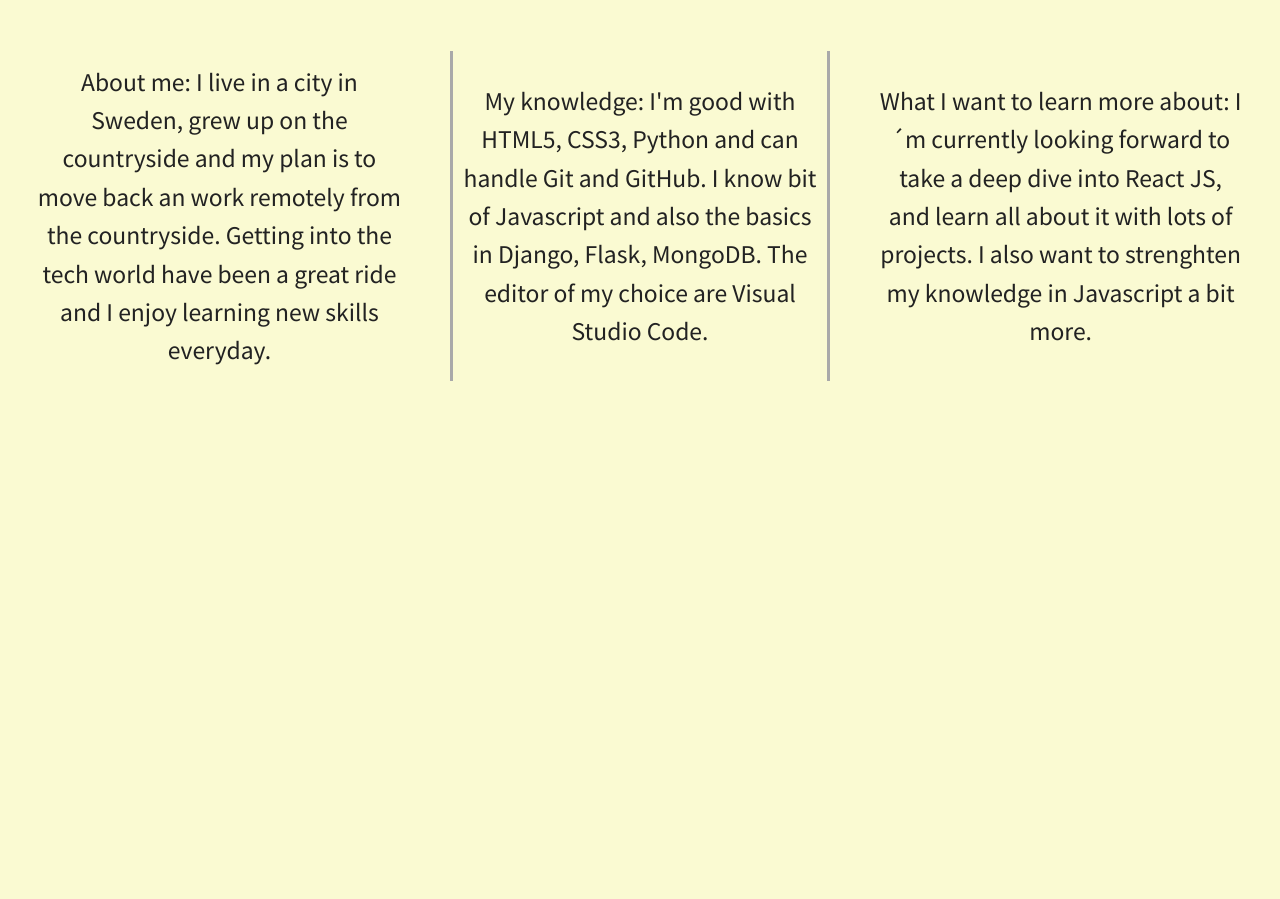
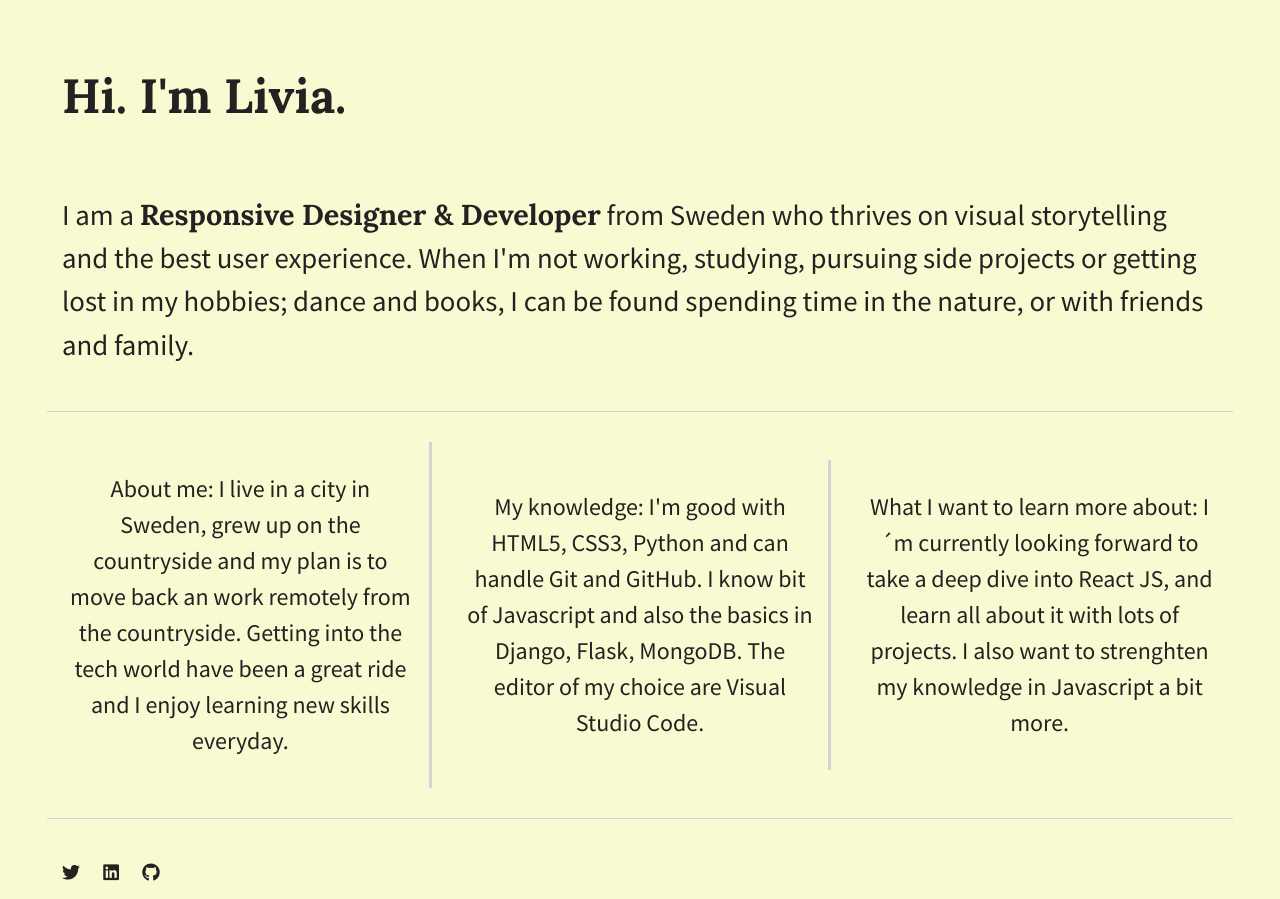
Before and after one commit to LivHed/divs-flexbox, a plain HTML site: page index.html in a window 1280 px wide. Before the commit the page ends 864 px from the top, so only its background shows below. Drawn offline with nearby package versions, Linux system fonts and the light colour scheme.

Commit message:
Add and style heading, main content area and footer

```diff
--- a/css/main.css
+++ b/css/main.css
@@ -111,16 +111,46 @@ body {
   height: 100%;
 }
 
+.header-section {
+    font-family: 'Lora';
+    font-size: 3em;
+    font-weight: bolder;
+    margin: 15px 15px 5px 15px;
+    padding: 15px;
+    display: flex;
+    justify-content: flex-start;
+    align-items: center;
+}
+
+.main-section {
+    font-weight: 300;
+    font-size: 1.8em;
+    line-height: 1.5em;
+    margin: 5px 15px 15px 15px;
+    padding: 15px;
+    display: flex;
+    justify-content: center;
+    align-items: center;
+    border-bottom: 1px solid lightgrey;
+}
+
+p span {
+    font-family: 'Lora', sans-serif;
+    font-weight: 500;
+  }
+
 .wrapper {
   flex-flow: row wrap;
   display: flex;
   justify-content: space-between;
   align-items: center;
+  padding: 15px;
+  margin: 15px;
 }
 
 .div-1, .div-2, .div-3 {
   line-height: 1.5em;
-  font-size: 1.6em;
+  font-size: 1.5em;
   height: 300px;
   padding: 5px;
   display: flex;
@@ -131,10 +161,22 @@ body {
   height: auto;
 }
 
-.div-2 {
-    border-left: solid darkgrey;
-    border-right: solid darkgrey;
+.div-1, .div-2 {
+    border-right: solid lightgrey;
+    padding-right: 15px;
 }
+
+
+footer {
+    border-top: 1px solid lightgrey;
+    margin: 15px;
+    padding: 15px;
+  }
+
+  footer i {
+    padding: 30px 20px 0 0;
+    font-size: large;
+  }
 
 
 
--- a/index.html
+++ b/index.html
@@ -15,26 +15,19 @@
         <script src="js/vendor/modernizr-2.8.3.min.js"></script>
         <link href='http://fonts.googleapis.com/css?family=Lora:700' rel='stylesheet' type='text/css'>
         <link href='http://fonts.googleapis.com/css?family=Source+Sans+Pro:400,700' rel='stylesheet' type='text/css'>
+        <script src="https://kit.fontawesome.com/7445be0284.js" crossorigin="anonymous"></script>
     </head>
     <body>
         <!--[if lt IE 8]>
             <p class="browserupgrade">You are using an <strong>outdated</strong> browser. Please <a href="http://browsehappy.com/">upgrade your browser</a> to improve your experience.</p>
         <![endif]-->
 
-        <section class="wrapper">
-            <div class="div-1">
-                <p>About me: I live in a city in Sweden, grew up on the countryside and my plan is to move back an work remotely from the countryside.
-                   Getting into the tech world have been a great ride and I enjoy learning new skills everyday.
-                </p>
-            </div>
-            <div class="div-2">
-                <p>My knowledge: I'm good with HTML5, CSS3, Python and can handle Git and GitHub. I know bit of Javascript and also the
-                   basics in Django, Flask, MongoDB. The editor of my choice are Visual Studio Code.</p>
-            </div>
-            <div class="div-3">
-                <p>What I want to learn more about: I´m currently
-                   looking forward to take a deep dive into React JS, and learn all about it with lots of projects. I also want to strenghten
-                   my knowledge in Javascript a bit more.</p>
+        <header class="header-section">Hi. I'm Livia.</header>
+        <main class="main-section">
+            <p>I am a <span>Responsive Designer & Developer</span> from Sweden who thrives on
+                visual storytelling and the best user experience. When I'm not working, studying,
+                pursuing side projects or getting lost in my hobbies; dance and books,
+                I can be found spending time in the nature, or with friends and family.</p>
             </div>
         </section>
 
@@ -54,3 +47,45 @@
         </script>
     </body>
 </html>
+
+        </main>
+
+        <section class="wrapper">
+            <div class="div-1">
+                <p>About me: I live in a city in Sweden, grew up on the countryside and my plan is to move back an work remotely from the countryside.
+                   Getting into the tech world have been a great ride and I enjoy learning new skills everyday.
+                </p>
+            </div>
+            <div class="div-2">
+                <p>My knowledge: I'm good with HTML5, CSS3, Python and can handle Git and GitHub. I know bit of Javascript and also the
+                   basics in Django, Flask, MongoDB. The editor of my choice are Visual Studio Code.</p>
+            </div>
+            <div class="div-3">
+                <p>What I want to learn more about: I´m currently
+                   looking forward to take a deep dive into React JS, and learn all about it with lots of projects. I also want to strenghten
+                   my knowledge in Javascript a bit more.</p>
+            </div>
+        </section>
+
+        <footer>
+            <i class="fab fa-twitter"></i>
+            <i class="fab fa-linkedin"></i>
+            <i class="fab fa-github"></i>
+        </footer>
+
+        <script src="https://ajax.googleapis.com/ajax/libs/jquery/1.11.3/jquery.min.js"></script>
+        <script>window.jQuery || document.write('<script src="js/vendor/jquery-1.11.3.min.js"><\/script>')</script>
+        <script src="js/plugins.js"></script>
+        <script src="js/main.js"></script>
+
+        <!-- Google Analytics: change UA-XXXXX-X to be your site's ID. -->
+        <script>
+            (function(b,o,i,l,e,r){b.GoogleAnalyticsObject=l;b[l]||(b[l]=
+            function(){(b[l].q=b[l].q||[]).push(arguments)});b[l].l=+new Date;
+            e=o.createElement(i);r=o.getElementsByTagName(i)[0];
+            e.src='https://www.google-analytics.com/analytics.js';
+            r.parentNode.insertBefore(e,r)}(window,document,'script','ga'));
+            ga('create','UA-XXXXX-X','auto');ga('send','pageview');
+        </script>
+    </body>
+</html>
```
